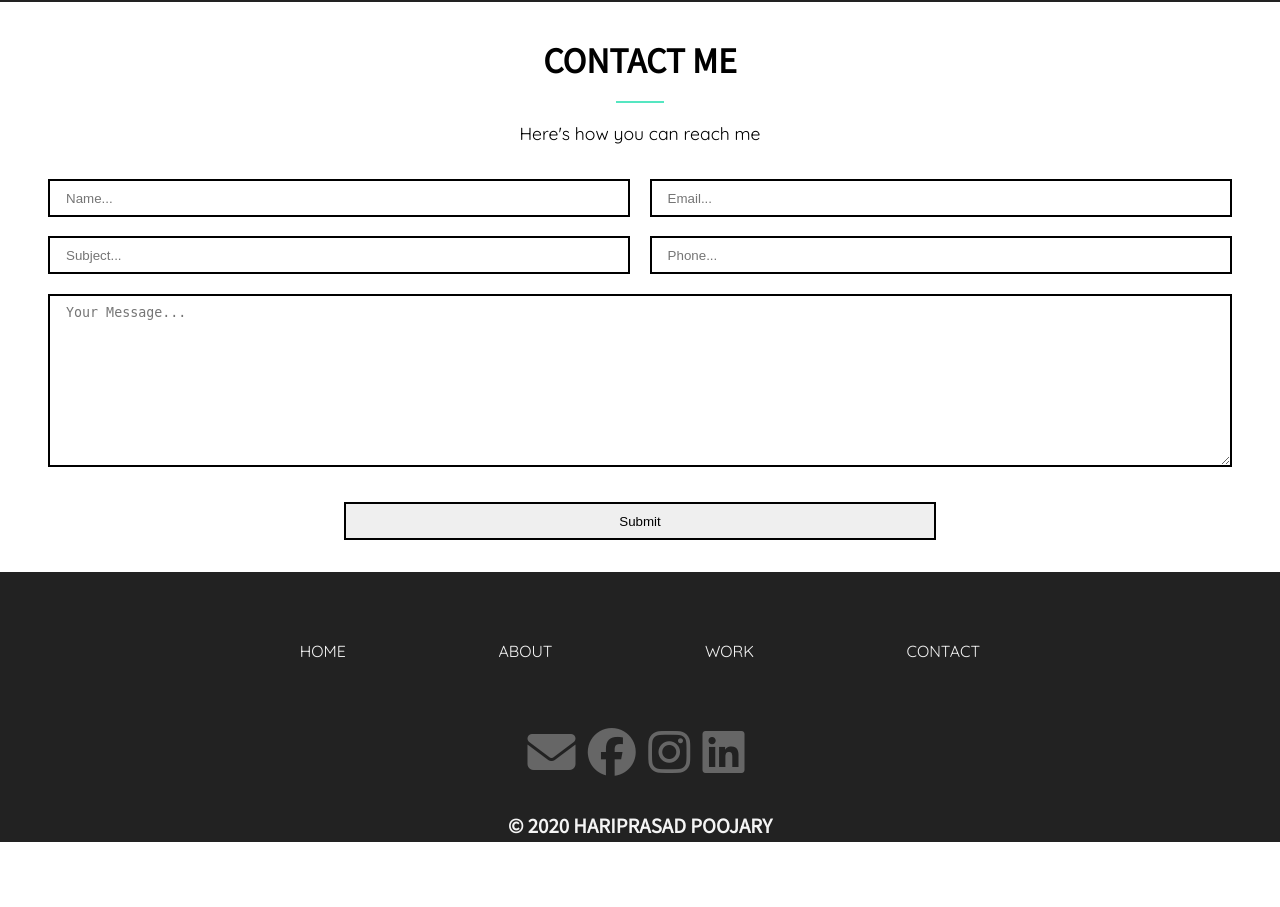
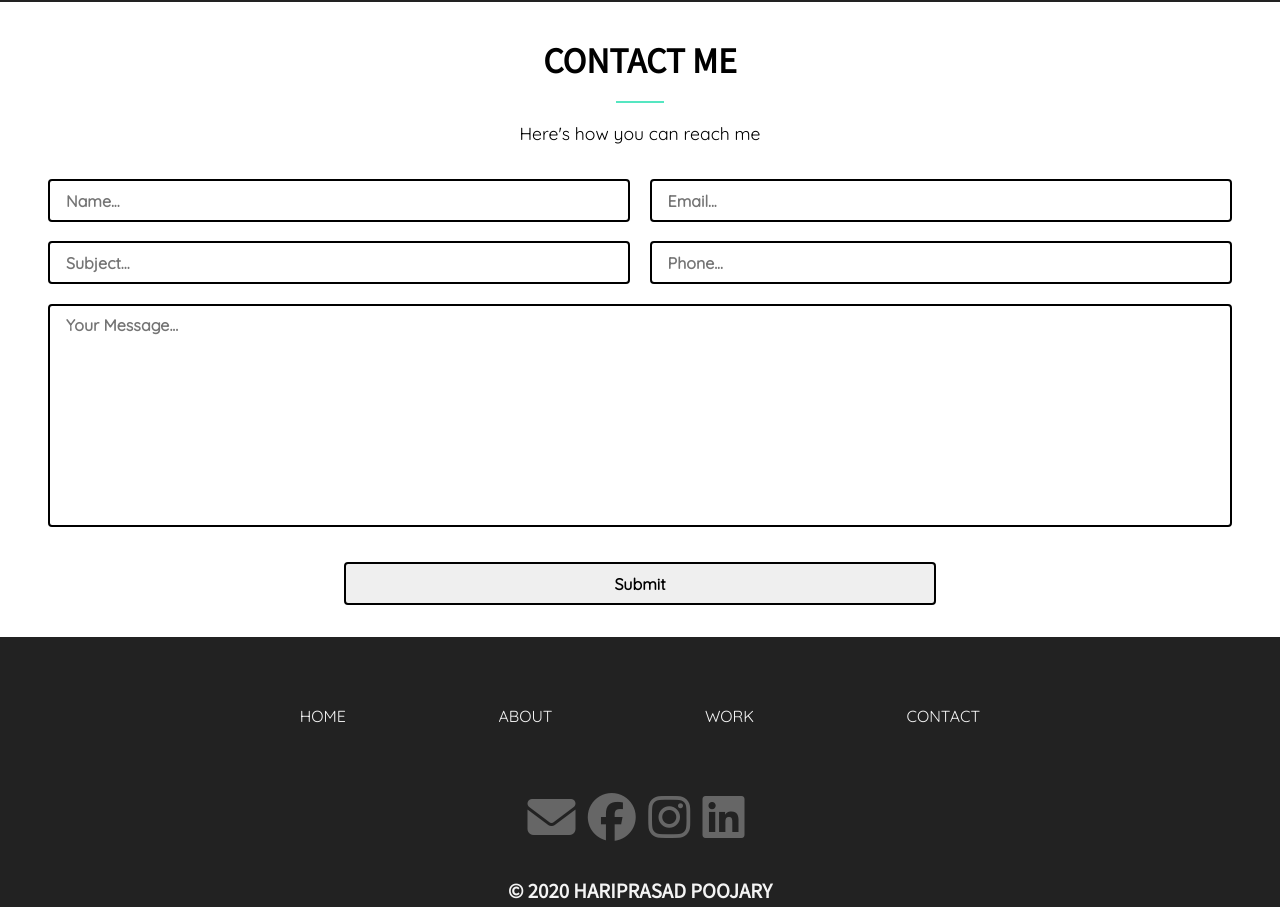
Before and after one commit to HariprasadPoojary/Portfolio-Website, a Django app: page /contact/ in a window 1280 px wide. Shown: the part 82-989 px from the top of the page. Before the commit the page ends 924 px from the top, so only its background shows below. Run offline with Django 3.2, Linux system fonts and the light colour scheme; some libraries are stand-ins or nearby versions; some web fonts are replaced.

Commit message:
more css on contact form

```diff
--- a/base/templates/base/contact.html
+++ b/base/templates/base/contact.html
@@ -24,7 +24,7 @@
 			{{contact_form.phone}}
 			{{contact_form.message}}
 
-			<input type="submit" value="Submit" />
+			<input type="submit" value="Submit" class="btn" />
 		</form>
 	</div>
 </section>
--- a/static/css/_utilities.scss
+++ b/static/css/_utilities.scss
@@ -72,6 +72,13 @@
 	background-color: $dark-color;
 }
 
+.btn {
+	cursor: pointer;
+	transition: box-shadow 180ms ease-in;
+	&:hover {
+		box-shadow: 0 0 0 3px coral;
+	}
+}
 // Icons
 .social {
 	a i {
--- a/static/css/main.css
+++ b/static/css/main.css
@@ -80,6 +80,19 @@
   width: 100%;
   height: 2px;
   background-color: #222;
+}
+
+.btn {
+  cursor: pointer;
+  -webkit-transition: -webkit-box-shadow 180ms ease-in;
+  transition: -webkit-box-shadow 180ms ease-in;
+  transition: box-shadow 180ms ease-in;
+  transition: box-shadow 180ms ease-in, -webkit-box-shadow 180ms ease-in;
+}
+
+.btn:hover {
+  -webkit-box-shadow: 0 0 0 3px coral;
+          box-shadow: 0 0 0 3px coral;
 }
 
 .social a i {
@@ -511,17 +524,22 @@
 #main-contact .contact-me textarea {
   border: 2px solid;
   padding: 0.6rem 1rem;
-}
-
-#main-contact .contact-me input:hover,
-#main-contact .contact-me textarea:hover {
-  -webkit-box-shadow: 0 0 0 2px coral;
-          box-shadow: 0 0 0 2px coral;
+  font-family: "Quicksand", sans-serif;
+  font-size: medium;
+  font-weight: 900;
+  border-radius: 4px;
+  -webkit-transition: 180ms -webkit-box-shadow ease-in-out;
+  transition: 180ms -webkit-box-shadow ease-in-out;
+  transition: 180ms box-shadow ease-in-out;
+  transition: 180ms box-shadow ease-in-out, 180ms -webkit-box-shadow ease-in-out;
 }
 
 #main-contact .contact-me input:focus,
 #main-contact .contact-me textarea:focus {
-  outline: 2px solid #55e6c1;
+  border-color: #ff8052;
+  -webkit-box-shadow: 0 0 0 3px rgba(240, 169, 128, 0.8);
+          box-shadow: 0 0 0 3px rgba(240, 169, 128, 0.8);
+  outline: 3px solid transparent;
 }
 
 #main-contact .contact-me #id_name {
@@ -554,6 +572,7 @@
   -ms-grid-column-span: 2;
   grid-area: message;
   margin-bottom: 1rem;
+  resize: none;
 }
 
 #main-contact .contact-me input[type="submit"] {
--- a/static/css/main.scss
+++ b/static/css/main.scss
@@ -272,12 +272,15 @@
 		textarea {
 			border: 2px solid;
 			padding: 0.6rem 1rem;
-			&:hover {
-				// outline: 2px solid $secondary-color;
-				box-shadow: 0 0 0 2px $secondary-color;
-			}
+			font-family: $font-others;
+			font-size: medium;
+			font-weight: 900;
+			border-radius: 4px;
+			transition: 180ms box-shadow ease-in-out;
 			&:focus {
-				outline: 2px solid $main-color;
+				border-color: rgb(255, 128, 82);
+				box-shadow: 0 0 0 3px rgba(240, 169, 128, 0.8);
+				outline: 3px solid transparent;
 			}
 		}
 
@@ -296,6 +299,7 @@
 		#id_message {
 			grid-area: message;
 			margin-bottom: 1rem;
+			resize: none;
 		}
 		input[type="submit"] {
 			grid-area: submit;
```
